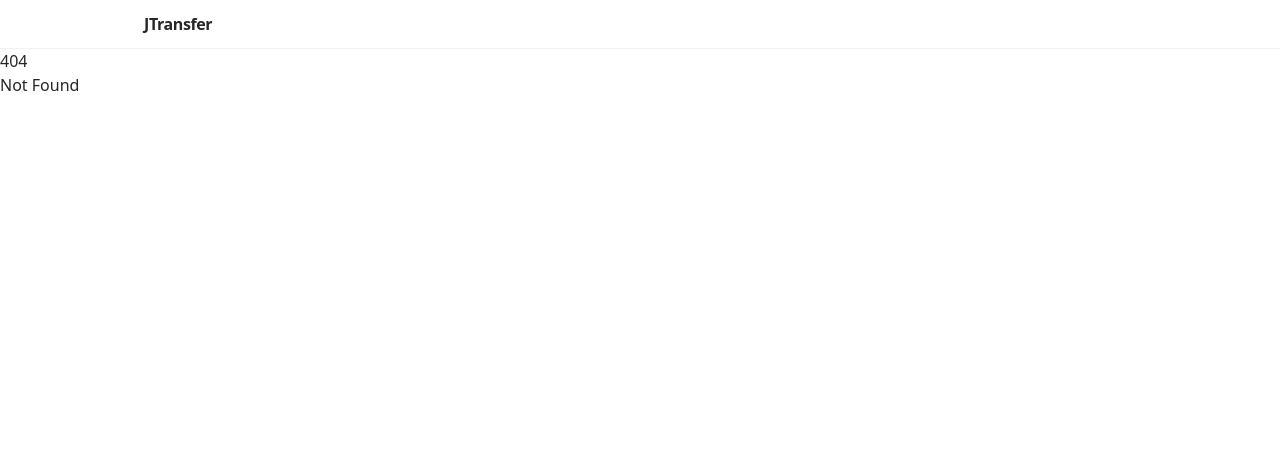
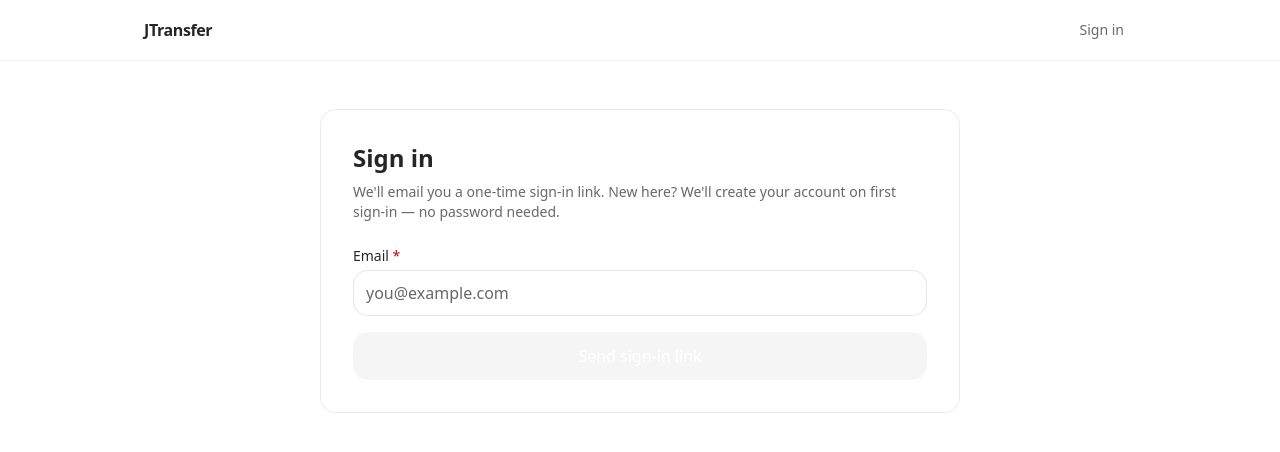
Before and after one commit to tessil-app/tessil-web, a SvelteKit app: page /login in a window 1280 px wide. Before the commit this address had no page. Shown: the top 452 px of the page. Built offline with nearby package versions, Linux system fonts and the light colour scheme; no server answers.

Commit message:
feat: added accounts/login

```diff
--- a/src/lib/api/client.ts
+++ b/src/lib/api/client.ts
@@ -1,4 +1,7 @@
-const API_URL = import.meta.env.VITE_API_URL ?? "http://localhost:3000";
+// Relative by default — same-origin in prod (reverse proxy), and dev uses the
+// Vite /api proxy (see vite.config.ts). VITE_API_URL is an explicit override
+// for environments that prefer cross-origin (must set up CORS + credentials).
+const API_URL = import.meta.env.VITE_API_URL ?? "";
 
 export interface CreateTransferResponse {
   transferId: string;
@@ -48,6 +51,20 @@ export interface ValidationResponse {
   reason?: string;
 }
 
+export interface MeResponse {
+  user: {
+    id: string;
+    email: string;
+    tier: string;
+    createdAt: string;
+  } | null;
+}
+
+export interface RequestMagicLinkResponse {
+  ok: true;
+  message: string;
+}
+
 class ApiClient {
   private baseUrl: string;
 
@@ -64,6 +81,7 @@ class ApiClient {
     let response: Response;
     try {
       response = await fetch(url, {
+        credentials: "include",
         ...options,
         headers: {
           "Content-Type": "application/json",
@@ -71,7 +89,7 @@ class ApiClient {
         },
       });
     } catch (err) {
-      throw new Error(`Network error: Unable to reach API at ${this.baseUrl}`);
+      throw new Error(`Network error: Unable to reach API at ${this.baseUrl || "/"}`);
     }
 
     const text = await response.text();
@@ -214,6 +232,25 @@ class ApiClient {
 
     return response.arrayBuffer();
   }
+
+  async requestMagicLink(email: string): Promise<RequestMagicLinkResponse> {
+    return this.request("/api/auth/request-magic-link", {
+      method: "POST",
+      body: JSON.stringify({ email }),
+    });
+  }
+
+  async getMe(): Promise<MeResponse> {
+    return this.request("/api/auth/me");
+  }
+
+  async logout(): Promise<{ ok: true }> {
+    return this.request("/api/auth/logout", { method: "POST" });
+  }
+
+  async logoutAll(): Promise<{ ok: true; sessionsRevoked: number }> {
+    return this.request("/api/auth/logout-all", { method: "POST" });
+  }
 }
 
 export const api = new ApiClient(API_URL);
--- /dev/null
+++ b/src/lib/stores/auth.svelte.ts
@@ -0,0 +1,39 @@
+// Reactive session state. Populated by +layout.ts on initial load and updated
+// after login/logout actions.
+
+import { api, type MeResponse } from "$lib/api/client";
+
+type User = NonNullable<MeResponse["user"]>;
+
+class AuthState {
+  user = $state<User | null>(null);
+  loaded = $state(false);
+
+  isAuthenticated = $derived(this.user !== null);
+
+  setUser(user: User | null) {
+    this.user = user;
+    this.loaded = true;
+  }
+
+  async refresh(): Promise<void> {
+    try {
+      const { user } = await api.getMe();
+      this.user = user;
+    } catch {
+      this.user = null;
+    } finally {
+      this.loaded = true;
+    }
+  }
+
+  async logout(): Promise<void> {
+    try {
+      await api.logout();
+    } finally {
+      this.user = null;
+    }
+  }
+}
+
+export const auth = new AuthState();
--- a/src/routes/+layout.svelte
+++ b/src/routes/+layout.svelte
@@ -1,7 +1,14 @@
 <script lang="ts">
+  import { goto } from "$app/navigation";
   import { ModeWatcher } from "mode-watcher";
+  import { auth } from "$lib/stores/auth.svelte";
   import "../app.css";
   let { children } = $props();
+
+  async function handleLogout() {
+    await auth.logout();
+    goto("/", { replaceState: true });
+  }
 </script>
 
 <svelte:head>
@@ -19,8 +26,34 @@
 </a>
 <div class="min-h-screen bg-background text-foreground">
   <header class="border-b border-border/70 bg-background/80 backdrop-blur">
-    <div class="max-w-5xl mx-auto px-4 py-3 flex items-center justify-between">
+    <div class="max-w-5xl mx-auto px-4 py-3 flex items-center justify-between gap-4">
       <a href="/" class="font-semibold tracking-tight">JTransfer</a>
+      <nav class="flex items-center gap-2 text-sm" aria-label="Account">
+        {#if auth.loaded}
+          {#if auth.isAuthenticated}
+            <a
+              href="/dashboard"
+              class="px-3 py-2 rounded-md text-muted-foreground hover:text-foreground hover:bg-accent focus:outline-none focus-visible:outline-2 focus-visible:outline-offset-2 focus-visible:outline-ring"
+            >
+              Dashboard
+            </a>
+            <button
+              type="button"
+              onclick={handleLogout}
+              class="hover:cursor-pointer px-3 py-2 rounded-md text-muted-foreground hover:text-foreground hover:bg-accent focus:outline-none focus-visible:outline-2 focus-visible:outline-offset-2 focus-visible:outline-ring"
+            >
+              Sign out
+            </button>
+          {:else}
+            <a
+              href="/login"
+              class="px-3 py-2 rounded-md text-muted-foreground hover:text-foreground hover:bg-accent focus:outline-none focus-visible:outline-2 focus-visible:outline-offset-2 focus-visible:outline-ring"
+            >
+              Sign in
+            </a>
+          {/if}
+        {/if}
+      </nav>
     </div>
   </header>
 
--- a/src/routes/+layout.ts
+++ b/src/routes/+layout.ts
@@ -1,2 +1,12 @@
+import { auth } from "$lib/stores/auth.svelte";
+
 export const prerender = true;
 export const ssr = false;
+
+export const load = async () => {
+	if (typeof window === "undefined") return {};
+	if (!auth.loaded) {
+		await auth.refresh();
+	}
+	return {};
+};
--- /dev/null
+++ b/src/routes/dashboard/+page.svelte
@@ -0,0 +1,47 @@
+<script lang="ts">
+  import { goto } from "$app/navigation";
+  import PageLayout from "$lib/components/PageLayout.svelte";
+  import Spinner from "$lib/components/Spinner.svelte";
+  import { auth } from "$lib/stores/auth.svelte";
+  import { onMount } from "svelte";
+
+  onMount(() => {
+    if (auth.loaded && !auth.isAuthenticated) {
+      goto("/login", { replaceState: true });
+    }
+  });
+
+  $effect(() => {
+    if (auth.loaded && !auth.isAuthenticated) {
+      goto("/login", { replaceState: true });
+    }
+  });
+</script>
+
+<svelte:head>
+  <title>Dashboard — JTransfer</title>
+  <meta name="robots" content="noindex, nofollow, noarchive, nosnippet" />
+</svelte:head>
+
+<PageLayout>
+  {#if !auth.loaded}
+    <div
+      role="status"
+      aria-live="polite"
+      class="flex flex-col items-center gap-4 py-16 text-info"
+    >
+      <Spinner class="w-8 h-8" aria-hidden="true" />
+      <p class="text-muted-foreground">Loading…</p>
+    </div>
+  {:else if auth.user}
+    <div class="bg-card border border-border rounded-2xl p-8">
+      <h1 class="text-2xl font-semibold text-foreground mb-2">Dashboard</h1>
+      <p class="text-sm text-muted-foreground">
+        Signed in as <span class="text-foreground">{auth.user.email}</span>.
+      </p>
+      <p class="text-sm text-muted-foreground mt-4">
+        Your transfers will appear here. Coming soon.
+      </p>
+    </div>
+  {/if}
+</PageLayout>
--- /dev/null
+++ b/src/routes/login/+page.svelte
@@ -0,0 +1,103 @@
+<script lang="ts">
+  import { goto } from "$app/navigation";
+  import { page } from "$app/state";
+  import Button from "$lib/components/Button.svelte";
+  import PageLayout from "$lib/components/PageLayout.svelte";
+  import Spinner from "$lib/components/Spinner.svelte";
+  import TextInput from "$lib/components/TextInput.svelte";
+  import { api } from "$lib/api/client";
+  import { auth } from "$lib/stores/auth.svelte";
+  import { onMount } from "svelte";
+
+  let email = $state("");
+  let isSubmitting = $state(false);
+  let submitted = $state(false);
+  let errorMessage = $state<string | null>(null);
+
+  onMount(() => {
+    if (page.url.searchParams.get("error") === "link-invalid") {
+      errorMessage =
+        "That sign-in link has expired or been used. Request a new one below.";
+    }
+    // If already signed in, bounce to dashboard.
+    if (auth.isAuthenticated) {
+      goto("/dashboard", { replaceState: true });
+    }
+  });
+
+  async function handleSubmit(e: SubmitEvent) {
+    e.preventDefault();
+    if (isSubmitting) return;
+    errorMessage = null;
+    isSubmitting = true;
+    try {
+      await api.requestMagicLink(email);
+      submitted = true;
+    } catch (err) {
+      errorMessage =
+        err instanceof Error ? err.message : "Something went wrong. Try again.";
+    } finally {
+      isSubmitting = false;
+    }
+  }
+
+  function reset() {
+    submitted = false;
+    email = "";
+  }
+</script>
+
+<svelte:head>
+  <title>Sign in — JTransfer</title>
+  <meta
+    name="robots"
+    content="noindex, nofollow, noarchive, nosnippet"
+  />
+</svelte:head>
+
+<PageLayout>
+  <div class="bg-card border border-border rounded-2xl p-8">
+    <h1 class="text-2xl font-semibold text-foreground mb-2">Sign in</h1>
+    <p class="text-sm text-muted-foreground mb-6">
+      We'll email you a one-time sign-in link. New here? We'll create your
+      account on first sign-in — no password needed.
+    </p>
+
+    {#if submitted}
+      <div
+        role="status"
+        aria-live="polite"
+        class="bg-success/10 border border-success/30 rounded-[calc(var(--radius-2xl)-1px)] p-4 mb-4"
+      >
+        <p class="text-sm text-foreground font-medium">Check your inbox</p>
+        <p class="text-sm text-muted-foreground mt-1">
+          If <span class="text-foreground">{email}</span> is a valid email, a
+          sign-in link is on its way. The link expires in 15 minutes.
+        </p>
+      </div>
+      <Button variant="secondary" onclick={reset}>Send another link</Button>
+    {:else}
+      <form onsubmit={handleSubmit} class="space-y-4" novalidate>
+        <TextInput
+          id="email"
+          type="email"
+          label="Email"
+          placeholder="you@example.com"
+          autocomplete="email"
+          required
+          bind:value={email}
+          disabled={isSubmitting}
+          error={errorMessage ?? undefined}
+        />
+        <Button type="submit" disabled={isSubmitting || email.length === 0}>
+          {#if isSubmitting}
+            <Spinner aria-hidden="true" />
+            Sending…
+          {:else}
+            Send sign-in link
+          {/if}
+        </Button>
+      </form>
+    {/if}
+  </div>
+</PageLayout>
--- a/src/routes/security/+page.svelte
+++ b/src/routes/security/+page.svelte
@@ -26,7 +26,7 @@
     <Frame.Root>
       <Frame.Panel>
         <div class="space-y-6">
-          <p class="text-sm text-muted-foreground">Last updated: May 6, 2026</p>
+          <p class="text-sm text-muted-foreground">Last updated: May 9, 2026</p>
 
           <section class="space-y-3">
             <h1 class="text-xl font-semibold text-foreground">Scope</h1>
@@ -91,9 +91,35 @@
             <ul class="list-disc list-inside text-muted-foreground space-y-1 ml-4">
               <li>Transport security via HTTPS/TLS</li>
               <li>Client-side cryptography before network transfer</li>
-              <li>No account system required for core usage</li>
+              <li>Accounts are optional — anonymous transfers are first-class</li>
               <li>No third-party analytics or tracking SDKs</li>
             </ul>
+          </section>
+
+          <section class="space-y-3">
+            <h2 class="text-lg font-semibold text-foreground">Optional Accounts</h2>
+            <p class="text-muted-foreground">
+              You can optionally sign in to manage transfers from a single
+              place. Accounts use magic-link email — there is no password to
+              remember, lose, or breach. <strong>Accounts do not weaken the
+              encryption model:</strong> file payloads remain end-to-end
+              encrypted whether you are signed in or not, and the encryption
+              key still lives only in the URL fragment.
+            </p>
+            <p class="text-muted-foreground">When you have an account we store:</p>
+            <ul class="list-disc list-inside text-muted-foreground space-y-1 ml-4">
+              <li>Your email address (for sign-in)</li>
+              <li>Your tier (free or paid)</li>
+              <li>A hashed session token for as long as you stay signed in</li>
+              <li>The IP address and browser at sign-in time, for security context in your sign-in email</li>
+              <li>Authentication events (sign-in requests, successes, sign-outs) — kept for 90 days then automatically deleted</li>
+            </ul>
+            <p class="text-muted-foreground">
+              We never store the magic-link token itself or your session cookie
+              in plaintext — both are SHA-256 hashed before being written to
+              the database. Sign-in links expire after 15 minutes and can only
+              be used once.
+            </p>
           </section>
 
           <section class="space-y-3">
--- a/vite.config.ts
+++ b/vite.config.ts
@@ -2,6 +2,21 @@ import { sveltekit } from '@sveltejs/kit/vite';
 import tailwindcss from '@tailwindcss/vite';
 import { defineConfig } from 'vite';
 
+const API_TARGET = process.env.VITE_API_PROXY_TARGET ?? 'http://localhost:3000';
+
 export default defineConfig({
-	plugins: [tailwindcss(), sveltekit()]
+	plugins: [tailwindcss(), sveltekit()],
+	server: {
+		// Proxy /api/* to the local API in dev. In prod, the same-origin layout
+		// is provided by the reverse proxy. Keeping `/api/*` relative in the
+		// frontend lets cookies (notably __Host-session) sit on the visible
+		// origin in both environments.
+		proxy: {
+			'/api': {
+				target: API_TARGET,
+				changeOrigin: true,
+				cookieDomainRewrite: ''
+			}
+		}
+	}
 });
```
